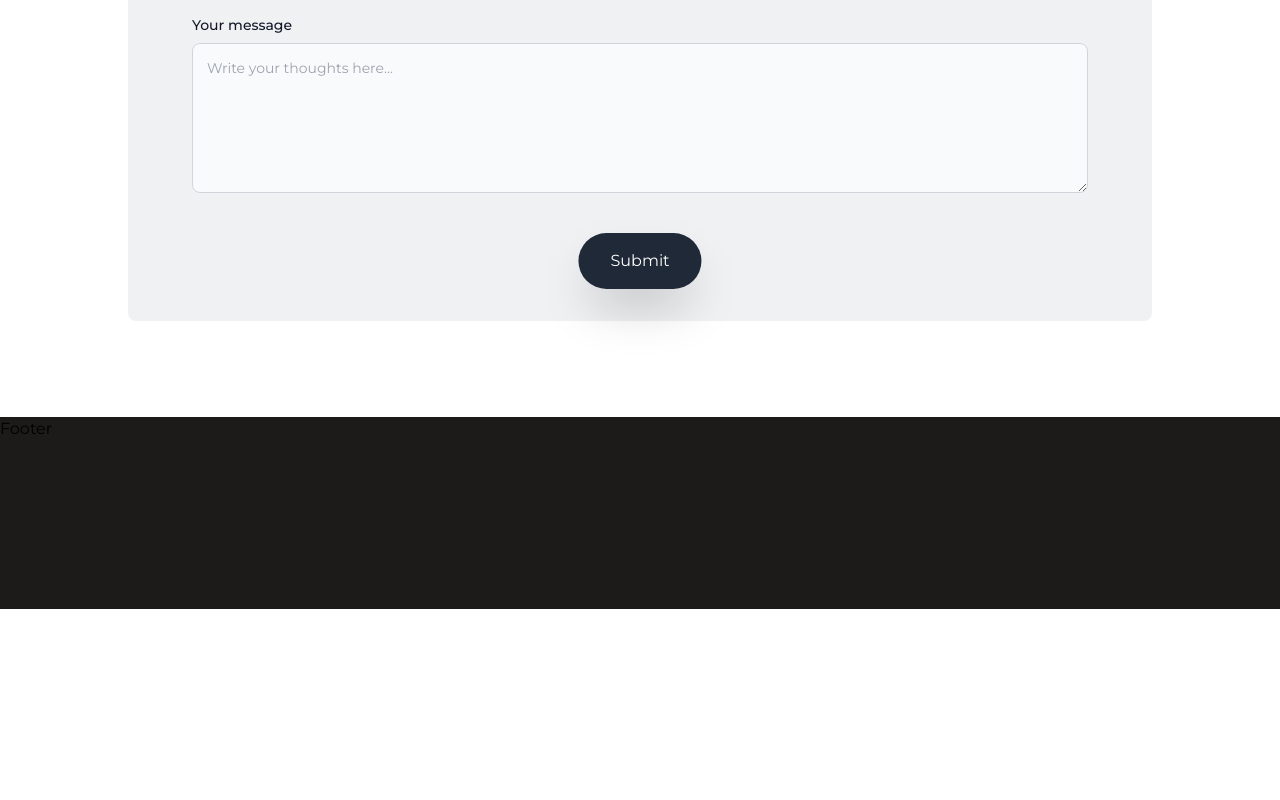
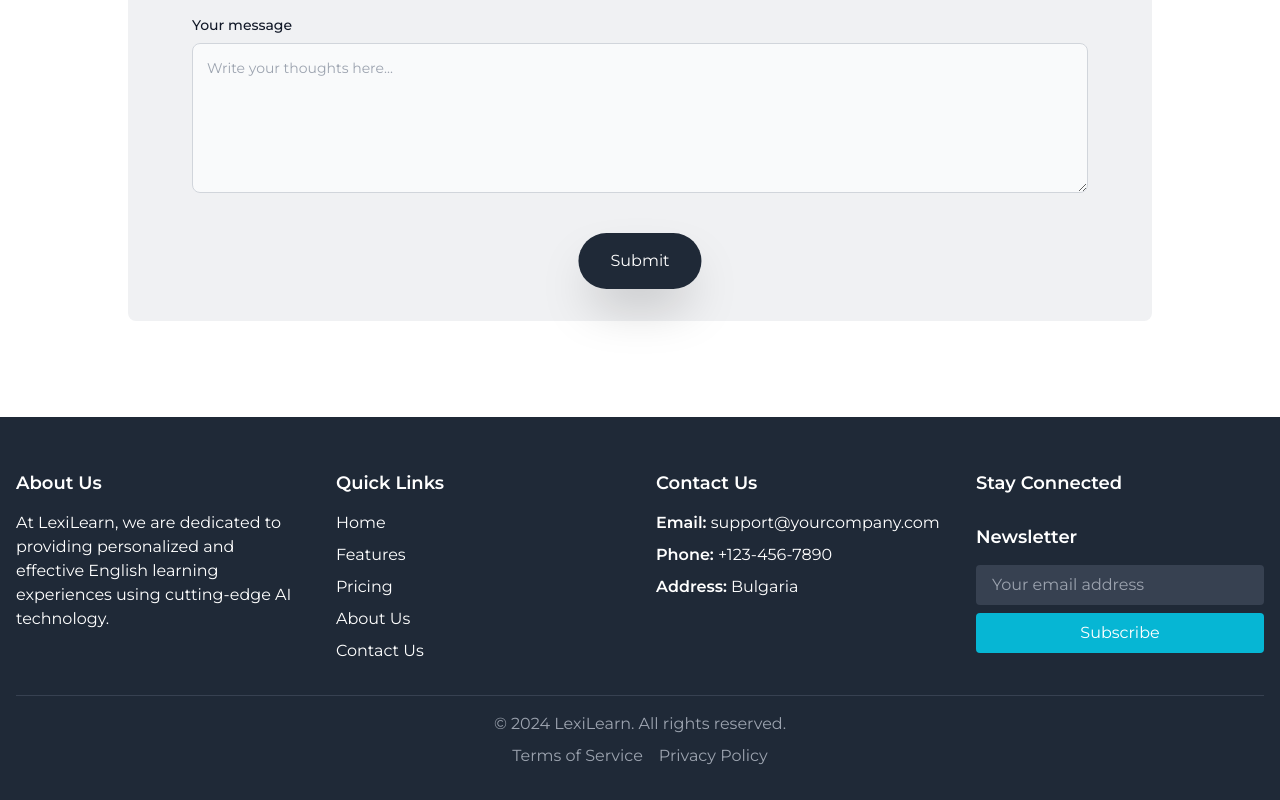
Before and after one commit to ERoydev/english-ai-platform, a React (Vite) app in the folder frontend/: page / in a window 1280 px wide. Shown: the part 5518-6318 px from the top of the page. Before the commit the page ends 6127 px from the top, so only its background shows below. Built offline with nearby package versions, Linux system fonts and the light colour scheme; a web font is replaced by a local one.

Commit message:
footer section

```diff
--- a/frontend/src/components/common/Footer/Footer.tsx
+++ b/frontend/src/components/common/Footer/Footer.tsx
@@ -1,11 +1,69 @@
-
+import { faFacebook } from "@fortawesome/free-brands-svg-icons";
 
 export default function Footer() {
     return(
-        <section className="bg-[#1c1b19] h-48">
-            <div>
-                <p>Footer</p>
+        <footer className="bg-gray-800 text-white py-8 pt-14">
+            <div className="container mx-auto px-4">
+                <div className="grid grid-cols-1 md:grid-cols-4 gap-8">
+
+                    {/* <!-- Company Info --> */}
+                    <div className="">
+                        <h4 className="text-lg font-semibold mb-4">About Us</h4>
+                        <p>At LexiLearn, we are dedicated to providing personalized and effective English learning experiences using cutting-edge AI technology.</p>
+                    </div>
+
+                    {/* <!-- Navigation Links --> */}
+                    <div className="">
+                        <h4 className="text-lg font-semibold mb-4">Quick Links</h4>
+                        <ul className="space-y-2">
+                        <li><a href="/home" className="hover:underline">Home</a></li>
+                        <li><a href="/features" className="hover:underline">Features</a></li>
+                        <li><a href="/pricing" className="hover:underline">Pricing</a></li>
+                        <li><a href="/about" className="hover:underline">About Us</a></li>
+                        <li><a href="/contact" className="hover:underline">Contact Us</a></li>
+                        </ul>
+                    </div>
+
+                    {/* <!-- Contact Information --> */}
+                    <div className="">
+                        <h4 className="text-lg font-semibold mb-4">Contact Us</h4>
+                        <ul className="space-y-2">
+                        <li><span className="font-semibold">Email:</span> support@yourcompany.com</li>
+                        <li><span className="font-semibold">Phone:</span> +123-456-7890</li>
+                        <li><span className="font-semibold">Address:</span> Bulgaria</li>
+                        </ul>
+                    </div>
+
+                    {/* <!-- Social Media & Newsletter --> */}
+                    <div className="">
+                        <h4 className="text-lg font-semibold mb-4">Stay Connected</h4>
+
+                        <div className="flex space-x-4 mb-4">
+                            {/* <a href="https://www.facebook.com" className="hover:text-cyan-500"><i className="faFacebook"></i></a>
+                            <a href="https://www.twitter.com" className="hover:text-cyan-500"><i className="fab fa-twitter"></i></a>
+                            <a href="https://www.instagram.com" className="hover:text-cyan-500"><i className="fab fa-instagram"></i></a>
+                            <a href="https://www.linkedin.com" className="hover:text-cyan-500"><i className="fab fa-linkedin-in"></i></a> */}
+                        </div>
+
+                        <h4 className="text-lg font-semibold mb-4">Newsletter</h4>
+                        <form action="#" method="POST" className="flex flex-col space-y-2">
+                            <input type="email" className="px-4 py-2 rounded bg-gray-700 text-white" placeholder="Your email address" />
+                            <button type="submit" className="px-4 py-2 bg-cyan-500 rounded text-white hover:bg-cyan-600">Subscribe</button>
+                        </form>
+                    </div>
+                </div>
+
+                <div className="border-t border-gray-700 mt-8 pt-4">
+                    <div className="text-center text-gray-400">
+                        <p>&copy; 2024 LexiLearn. All rights reserved.</p>
+                        <ul className="flex justify-center space-x-4 mt-2">
+                            <li><a href="/terms" className="hover:underline">Terms of Service</a></li>
+                            <li><a href="/privacy" className="hover:underline">Privacy Policy</a></li>
+                        </ul>
+                    </div>
+                </div>
             </div>
-        </section>
+        </footer>
+
     );
 }
--- a/frontend/src/components/common/Navigation/Navigation.tsx
+++ b/frontend/src/components/common/Navigation/Navigation.tsx
@@ -8,8 +8,8 @@ export default function Navigation() {
         <header className="flex max-container items-center justify-between padding-x py-5">
             <div>
                 <h1 className="font-bold text-2xl flex items-center gap-2 scale-95 hover:scale-100 hover:cursor-pointer hover:text-slate-700 transition">
-                    <img src={globus} className="w-16 h-16 rounded-full " alt="" />
-                    LexiLearn
+                    <img src={globus} className="w-16 h-16 rounded-full " alt="Logo" />
+                        LexiLearn
                 </h1>
             </div>
             <nav>
--- a/frontend/src/components/common/shared/CustomSlider.tsx
+++ b/frontend/src/components/common/shared/CustomSlider.tsx
@@ -1,7 +1,12 @@
 import React, { useEffect, useRef, useState } from "react"
+import { testimonials } from "../../sections/Testimonials";
 
 
-const CustomSlider: React.FC = ({ slides }) => {
+interface CustomSliderProps {
+  slides: testimonials[]
+}
+
+const CustomSlider: React.FC<CustomSliderProps> = ({ slides }) => {
     const [currentIndex, setCurrentIndex] = useState<number>(0);
     const slideInterval = useRef(null);
 
--- a/frontend/src/components/sections/Testimonials/index.ts
+++ b/frontend/src/components/sections/Testimonials/index.ts
@@ -1,5 +1,5 @@
 
-interface testimonials {
+export interface testimonials {
     id: number,
     firstName: string,
     lastName: string,
```
Also changed, not shown: frontend/src/components/common/shared/WindowItem.tsx (+0 -9 lines).
